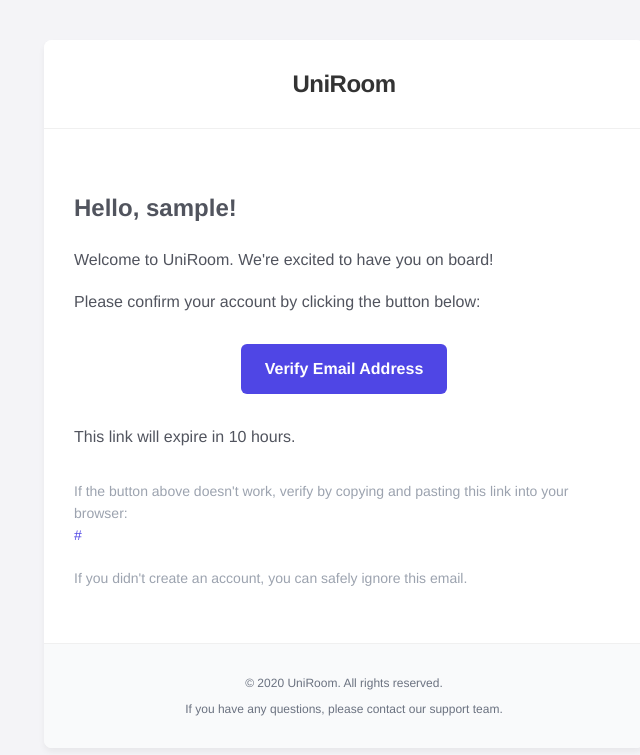
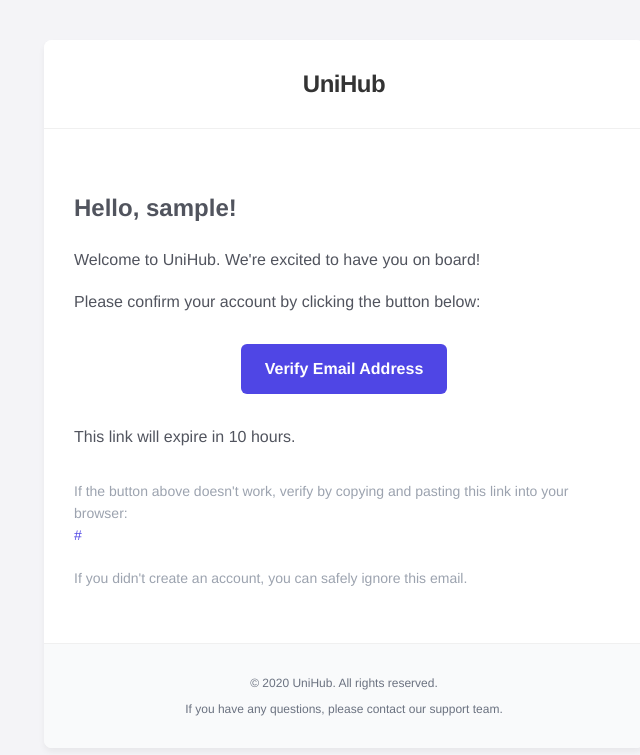
Before and after one commit to Computer-Engineering-UdL/UniHub-Back, a Python web app: template app/core/templates/verification_email.html in a window 1280 px wide. Shown: the top 755 px of the page, without its empty margins (296-936 px from the left). Run offline with Jinja, Linux system fonts and the light colour scheme; the template is opened without the code that fills it: most values are stand-ins (such as "Sample title", 1, 10 or a date in 2020).

Commit message:
fix: old name in templates

```diff
--- a/app/core/templates/base.html
+++ b/app/core/templates/base.html
@@ -4,7 +4,7 @@
 <head>
     <meta charset="utf-8">
     <meta name="viewport" content="width=device-width, initial-scale=1.0">
-    <title>{% block title %}UniRoom{% endblock %}</title>
+    <title>{% block title %}UniHub{% endblock %}</title>
     <style>
         body {
             font-family: 'Helvetica Neue', Helvetica, Arial, sans-serif;
@@ -102,13 +102,13 @@
 <body>
     <div class="container">
         <div class="header">
-            <h1>UniRoom</h1>
+            <h1>UniHub</h1>
         </div>
         <div class="content">
             {% block content %}{% endblock %}
         </div>
         <div class="footer">
-            <p>&copy; {{ year if year else 2024 }} UniRoom. All rights reserved.</p>
+            <p>&copy; {{ year if year else 2024 }} UniHub. All rights reserved.</p>
             <p>If you have any questions, please contact our support team.</p>
         </div>
     </div>
--- a/app/core/templates/password_reset.html
+++ b/app/core/templates/password_reset.html
@@ -1,6 +1,6 @@
 {% extends "base.html" %}
 
-{% block title %}Reset your Password - UniRoom{% endblock %}
+{% block title %}Reset your Password - UniHub{% endblock %}
 
 {% block content %}
 <h2>Password Reset Request</h2>
--- a/app/core/templates/verification_email.html
+++ b/app/core/templates/verification_email.html
@@ -1,10 +1,10 @@
 {% extends "base.html" %}
 
-{% block title %}Verify your Email - UniRoom{% endblock %}
+{% block title %}Verify your Email - UniHub{% endblock %}
 
 {% block content %}
 <h2>Hello, {{ username }}!</h2>
-<p>Welcome to UniRoom. We're excited to have you on board!</p>
+<p>Welcome to UniHub. We're excited to have you on board!</p>
 <p>Please confirm your account by clicking the button below:</p>
 
 <div class="button-container">
```
